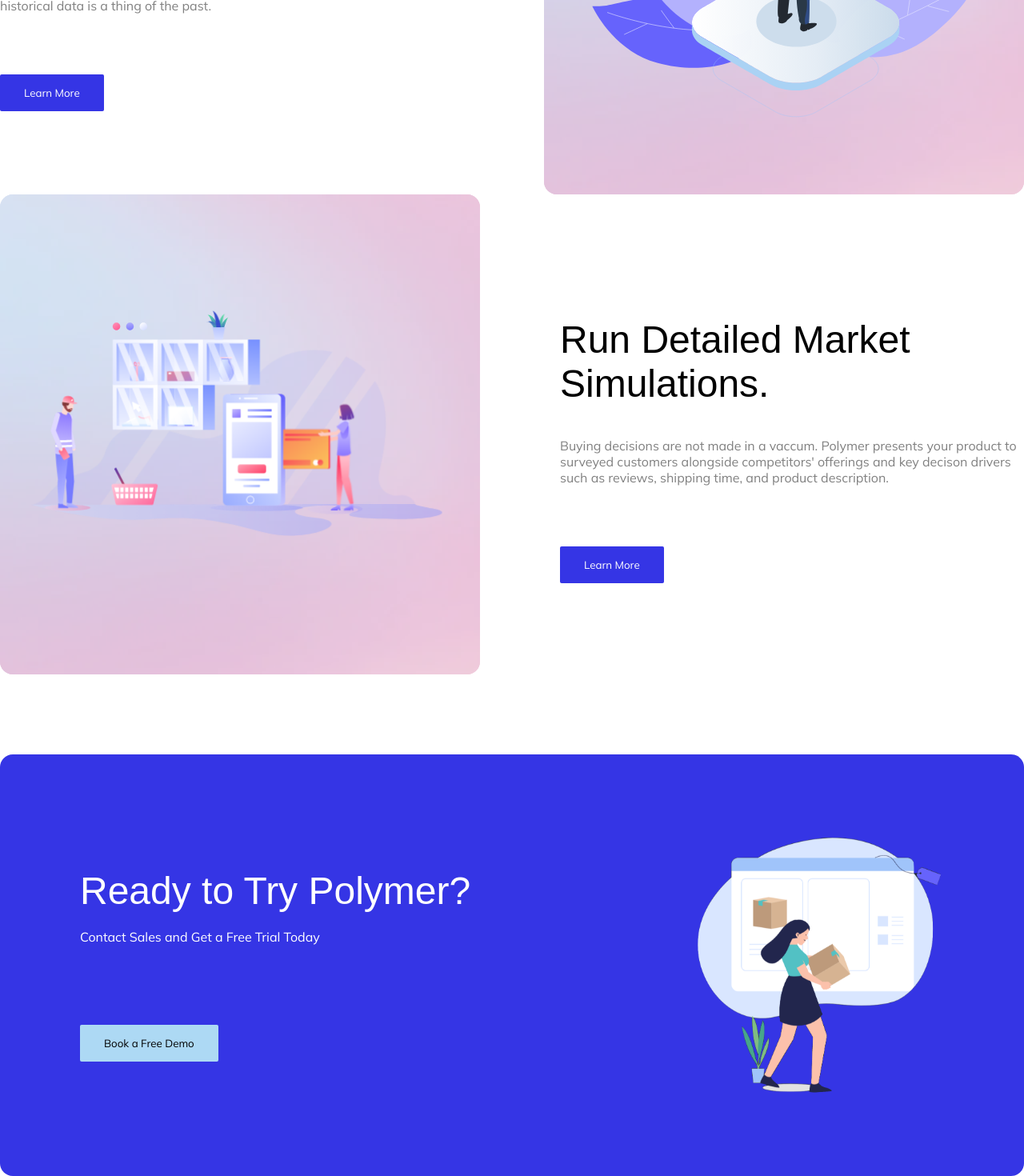
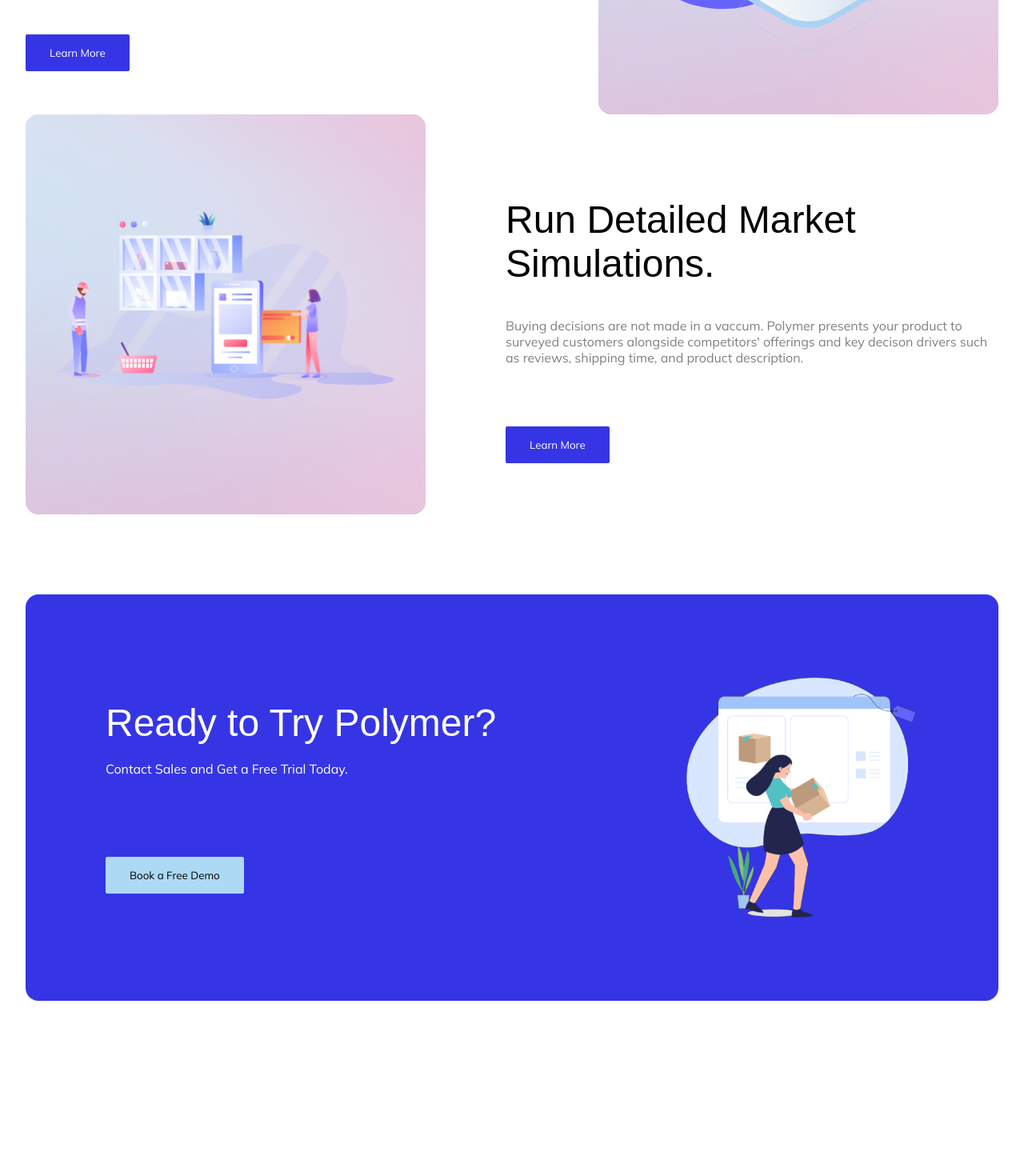
Before and after one commit to Dylan102938/Polymer-Sales, a React (Create React App) app in the folder polymer-sales/: page / in a window 1280 px wide. Shown: the part 1257-2727 px from the top of the page at 80% size. After the commit the page ends 2508 px from the top, so only its background shows below. Built offline with nearby package versions, Linux system fonts and the light colour scheme; a web font is replaced by a local one.

Commit message:
Testing spacing on different device

```diff
--- a/polymer-sales/src/components/HomePage/HomePage.css
+++ b/polymer-sales/src/components/HomePage/HomePage.css
@@ -62,8 +62,8 @@
     background: url("../../img/hero-image.jpg");
     box-shadow: inset 0 0 0 1000px rgba(255, 255, 255, 0.5);
     border-radius: 1rem;
-    width: 600px;
-    height: 600px;
+    width: 500px;
+    height: 500px;
     display: flex;
     align-items: center;
 }
@@ -72,9 +72,8 @@
     padding: 100px;
     background-color: var(--blue);
     border-radius: 1rem;
-    box-sizing: border-box;
     color: var(--white) !important;
-
+    justify-content: space-between;
 }
 
 .call-to-action h2 {
--- a/polymer-sales/src/components/HomePage/sub/CallToAction.js
+++ b/polymer-sales/src/components/HomePage/sub/CallToAction.js
@@ -2,15 +2,17 @@
 
 function CallToAction() {
     return (
-        <div className='main flex flex-row align-center call-to-action'>
-            <div style={{width: "80%"}}>
-                <h2>Ready to Try Polymer?</h2>
-                <p>Contact Sales and Get a Free Trial Today</p>
+        <div className="main" style={{padding: "0 2rem"}}>
+            <div className='flex flex-row align-center call-to-action'>
+                <div>
+                    <h2>Ready to Try Polymer?</h2>
+                    <p>Contact Sales and Get a Free Trial Today.</p>
 
-                <button className='btn'>Book a Free Demo</button>
+                    <button className='btn'>Book a Free Demo</button>
+                </div>
+
+                <img src={require('../../../img/call-to-action.png')} style={{width: '30%'}} />
             </div>
-
-            <img src={require('../../../img/call-to-action.png')} style={{width: '30%'}} />
         </div>
     )
 }
--- a/polymer-sales/src/components/HomePage/sub/Intro.js
+++ b/polymer-sales/src/components/HomePage/sub/Intro.js
@@ -5,7 +5,7 @@
 
 function Intro() {
     return (
-        <div className='main intro' style={{padding: "100px 0"}}>
+        <div className='main intro' style={{padding: "100px 2rem"}}>
             <div className="flex flex-row align-center" style={{columnGap: "100px"}}>
                 <div style={{width: "80%"}}>
                     <h2>
@@ -20,7 +20,7 @@
                         animationData={lottie1}
                         background="transparent"
                         speed={1}
-                        style={{width: "600px", height: "600px"}}
+                        style={{width: "500px", height: "500px"}}
                         loop play
                     />
                 </div>
```
